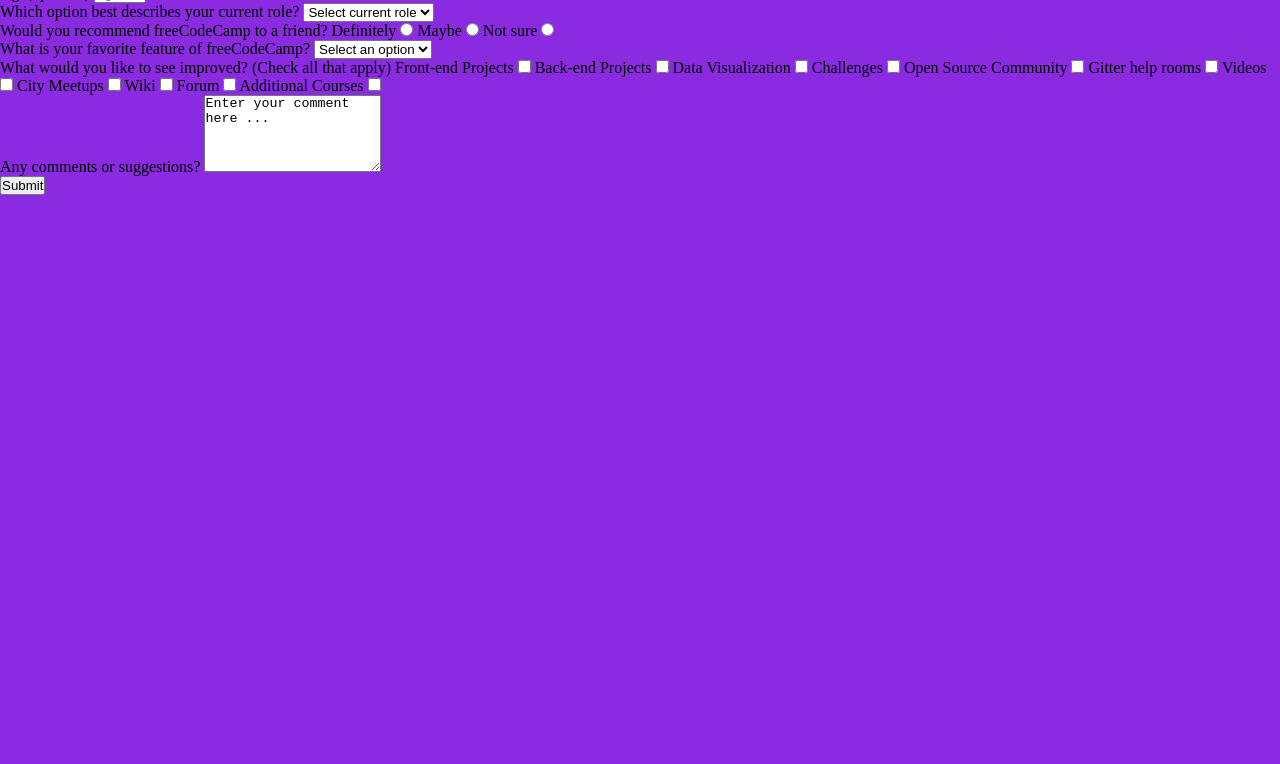
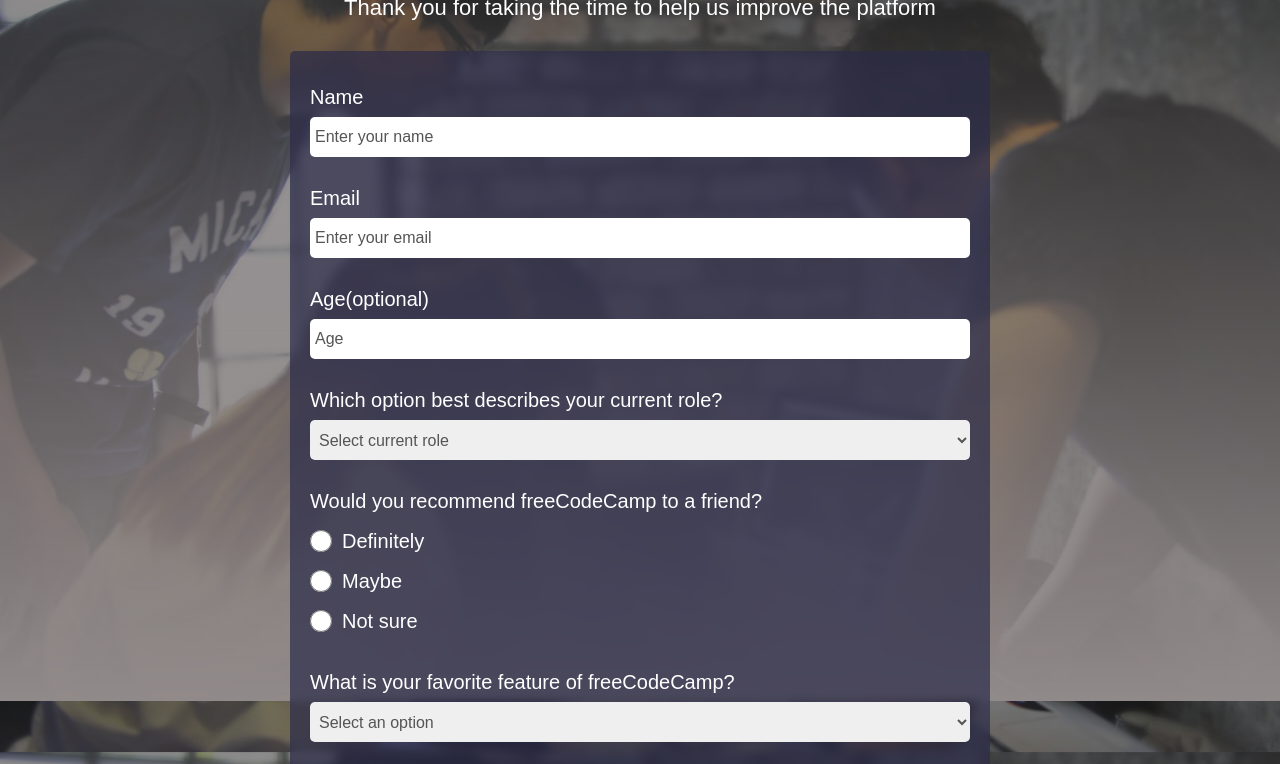
Before and after one commit to shakibahamzeh/FreeCodeCamp-ResponsiveDesign-Project1, a plain HTML site: page Project2/index.html in a window 1280 px wide. Shown: the part 99-863 px from the top of the page. Before the commit the page ends 800 px from the top, so only its background shows below. Drawn offline with Linux system fonts and the light colour scheme.

Commit message:
add css file

```diff
--- a/Project2/css/form.css
+++ b/Project2/css/form.css
@@ -6,5 +6,121 @@
 
 
 body{
-    background-color: blueviolet;
+    background: linear-gradient(rgba(44, 44, 44, 0.49), rgb(145, 138, 138)),
+    url("../images/survey-form-background.jpeg") no-repeat 60% fixed;
+    background-size: cover;
+    background-size: cover;
+    font-family: sans-serif;
+
 }
+
+
+
+header{
+    display: flex;
+    flex-direction: column;
+    align-items: center;
+    justify-content: center;
+    text-align: center;
+    margin: 50px 0 30px 0;
+    color: #ffffff;
+}
+header h1{
+    padding-bottom: 10px;
+    font-size: 30px;
+    font-weight: 600;
+}
+header p{
+    font-size: 22px;
+}
+main{
+    padding: 30px 20px;
+    margin: 0 auto;
+    max-width: 700px;
+    border-radius: 5px;
+    background-color: rgba(43,42,73,0.69);
+    backdrop-filter: blur(5px);
+}
+#survey-form{
+    display: flex;
+    flex-direction: column;
+}
+#survey-form .form-field{
+    display: flex;
+    flex-direction: column;
+    flex-wrap: wrap;
+    padding: 5px 0;
+    margin-bottom: 20px;
+    color: #fff;
+}
+.form-field label{
+    font-size: 20px;
+    margin-bottom: 8px;
+}
+.form-field input{
+    height: 40px;
+    border: transparent;
+    outline: none;
+    padding-left: 5px;
+    border-radius: 5px;
+}
+.form-field input::placeholder{
+    font-size: 16px;
+    color: #555;
+}
+.form-field input[type=number]{
+    padding-right: 10px;
+}
+.form-field select{
+    height: 40px;
+    outline: none;
+    border-radius: 5px;
+    border: transparent;
+    padding-right: 10px;
+    padding-left: 5px;
+    font-size: 16px;
+    color: #555;
+}
+.form-field select option{
+    font-size: 16px;
+    color: #555;
+}
+
+.form-field div{
+     display: flex;
+}
+.form-field div label{
+    margin-bottom: 0;
+    display: flex;
+    align-items: center;
+    margin-left: 10px;
+}
+.form-field div input{
+   width: 22px;
+}
+
+textarea{
+    padding: 8px 0 0 5px;
+    font-size: 16px;
+    color: #555;
+    border-radius: 5px;
+    outline: none;
+    border: transparent;
+}
+#submit{
+    border: none;
+    outline: none;
+    border-radius: 5px;
+    height: 40px;
+    font-size: 16px;
+    cursor: pointer;
+    color: #fff;
+    background-color: #37af65;
+    transition: all 1s ease;
+}
+#submit:hover{
+   background-color: #378b57;
+}
+input:focus ,select:focus ,textarea:focus{
+    border: 2px solid rgb(57, 57, 187);
+}
--- a/Project2/index.html
+++ b/Project2/index.html
@@ -8,49 +8,66 @@
     <title>Responsive Form</title>
 </head>
 <body>
-    <section>
-        <div>
+    <section class="container">
+        <header>
             <h1 id="title">freeCodeCamp Survey Form</h1>
             <p id="description">Thank you for taking the time to help us improve the platform</p>
-        </div>
+        </header>
+        <main>
             <form id="survey-form">
                 <div class="form-field">
                     <label for="name" id="name-label">Name</label>
-                 <input type="text" id="name" name="name" placeholder="Enter your name">
+                    <input type="text" id="name" name="name"
+                        placeholder="Enter your name">
                 </div>
                 <div class="form-field">
                     <label for="email" id="email-label">Email</label>
-                <input type="email" id="email" name="email" placeholder="Enter your email">
+                    <input type="email" id="email" name="email"
+                        placeholder="Enter your email">
                 </div>
                 <div class="form-field">
                     <label for="number" id="number-label">Age(optional)</label>
-                <input type="number" id="number" name="age" placeholder="Age" min="10" max="99">
+                    <input type="number" id="number" name="age" placeholder="Age"
+                        min="10" max="99">
                 </div>
                 <div class="form-field">
-                <label for="">Which option best describes your current role?</label>
+                    <label for="">Which option best describes your current
+                        role?</label>
                     <select id="dropdown">
-                    <option value="select current role" selected>Select current role
+                        <option value="select current role" selected>Select
+                            current role
                         </option>
                         <option value="student">Student</option>
                         <option value="full time job">Full Time Job</option>
-                    <option value="full time learner">Full Time Learner</option>
-                    <option value="prefer not to say">Prefer not to say</option>
+                        <option value="full time learner">Full Time Learner
+                        </option>
+                        <option value="prefer not to say">Prefer not to say
+                        </option>
                         <option value="other">Other</option>
                     </select>
                 </div>
                 <div class="form-field">
-                <label for="friend">Would you recommend freeCodeCamp to a friend?</label>
+                    <label for="friend">Would you recommend freeCodeCamp to a
+                        friend?</label>
+                  <div>
+                        <input type="radio" id="Definitely" value="Definitely" name="friend">
                         <label for="Definitely">Definitely</label>
-                <input type="radio" id="Definitely" value="Definitely" name="friend">
+                  </div>
+                   <div>
+                       <input type="radio" id="Maybe" value="Maybe" name="friend">
                         <label for="Maybe">Maybe</label>
-                <input type="radio" id="Maybe" value="Maybe" name="friend">
+                   </div>
+                    <div>
+                        <input type="radio" id="not-sure" value="Not sure" name="friend">
                         <label for="not-sure">Not sure</label>
-                <input type="radio" id="not-sure" value="Not sure" name="friend">
+                    </div>
                 </div>
                 <div class="form-field">
-                <label for="">What is your favorite feature of freeCodeCamp?</label>
+                    <label for="">What is your favorite feature of
+                        freeCodeCamp?</label>
                     <select id="dropdown">
-                    <option value="Select an option" selected>Select an option</option>
+                        <option value="Select an option" selected>Select an option
+                        </option>
                         <option value="Challenges">Challenges</option>
                         <option value="Projects">Projects</option>
                         <option value="Community">Community</option>
@@ -59,48 +76,77 @@
                     </select>
                 </div>
                 <div class="form-field">
-                <label>What would you like to see improved? (Check all that apply)</label>
+                    <label>What would you like to see improved? (Check all that
+                        apply)</label>
+                    <div>
+                        <input type="checkbox" value="Front-end Projects" id="front-end">
                         <label for="front-end">Front-end Projects</label>
-                <input type="checkbox" value="Front-end Projects" id="front-end">
+                    </div>
 
+                   <div>
+                        <input type="checkbox" value="Back-end Projects" id="back-end">
                         <label for="back-end">Back-end Projects</label>
-                <input type="checkbox" value="Back-end Projects" id="back-end">
+                   </div>
 
+                    <div>
+                        <input type="checkbox" value="Data Visualization"
+                            id="data-visualization">
                         <label for="data-visualization">Data Visualization</label>
-                <input type="checkbox" value="Data Visualization" id="data-visualization">
+                    </div>
 
+                   <div>
+                        <input type="checkbox" value="Challenges" id="Challenges">
                         <label for="Challenges">Challenges</label>
-                <input type="checkbox" value="Challenges" id="Challenges">
+                   </div>
 
-                <label for="open-sourse-community">Open Source Community</label>
-                <input type="checkbox" value="Open Source Community" id="open-sourse-community">
+                  <div>
+                      <input type="checkbox" value="Open Source Community"
+                            id="open-sourse-community">
+                      <label for="open-sourse-community">Open Source
+                                Community</label>
+                  </div>
 
+                    <div>
+                      <input type="checkbox" value="Gitter help rooms"
+                            id="gitter-help-rooms">
                      <label for="gitter-help-rooms">Gitter help rooms</label>
-                <input type="checkbox" value="Gitter help rooms" id="gitter-help-rooms">
+                    </div>
 
+                 <div>
+                     <input type="checkbox" value="Videos" id="videos">
                      <label for="videos">Videos</label>
-                <input type="checkbox" value="Videos" id="videos">
-
-                <label for="city-meetups">City Meetups</label>
-                <input type="checkbox" value="city Meetups" id="city-meetups">
-
-                <label for="wiki">Wiki</label>
-                <input type="checkbox" value="wiki" id="wiki">
-
-                <label for="Forum">Forum</label>
-                <input type="checkbox" value="forum" id="Forum">
-
-                <label for="Additional-courses">Additional Courses</label>
-                <input type="checkbox" value="additional Courses" id="Additional-courses">
                  </div>
                  <div>
+                     <input type="checkbox" value="city Meetups" id="city-meetups">
+                     <label for="city-meetups">City Meetups</label>
+                 </div>
+
+                 <div>
+                     <input type="checkbox" value="wiki" id="wiki">
+                     <label for="wiki">Wiki</label>
+                 </div>
+
+                 <div>
+                    <input type="checkbox" value="forum" id="Forum">
+                    <label for="Forum">Forum</label>
+                 </div>
+
+                   <div>
+                        <input type="checkbox" value="additional Courses"
+                            id="Additional-courses">
+                        <label for="Additional-courses">Additional Courses</label>
+                   </div>
+                </div>
+                <div class="form-field">
                     <label>Any comments or suggestions?</label>
-                <textarea placeholder="Enter your comment here ..." rows="5" cols="20">Enter your comment here ...</textarea>
+                    <textarea placeholder="Enter your comment here ..." rows="7"
+                        cols="20">Enter your comment here ...</textarea>
                 </div>
-            <div>
+                <div class="form-field">
                     <button type="submit" id="submit">Submit</button>
                 </div>
             </form>
+        </main>
     </section>
 </body>
 </html>
```
Lines whose indentation alone changed are shown as unchanged.
